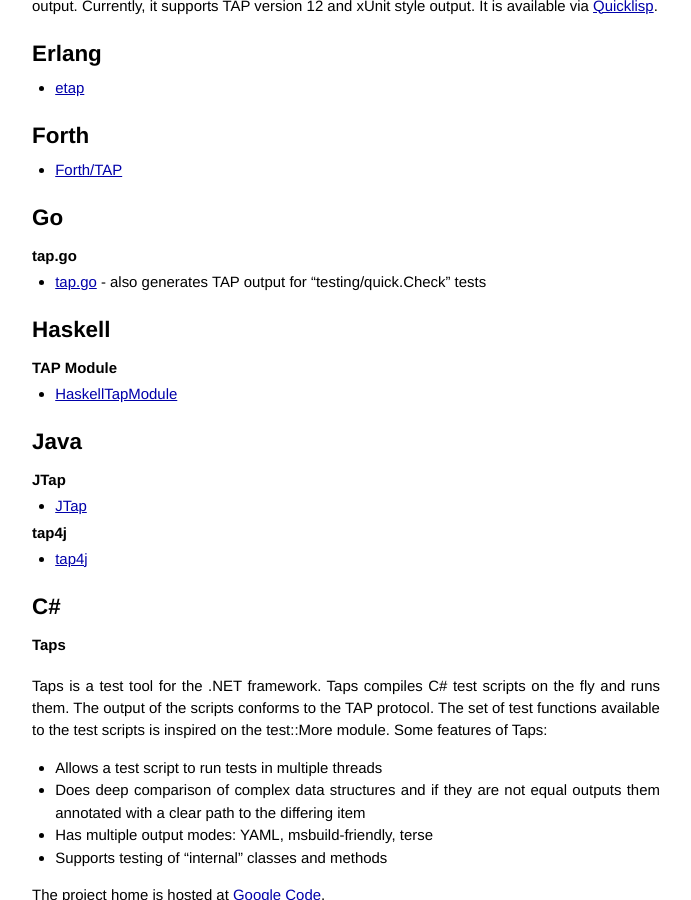
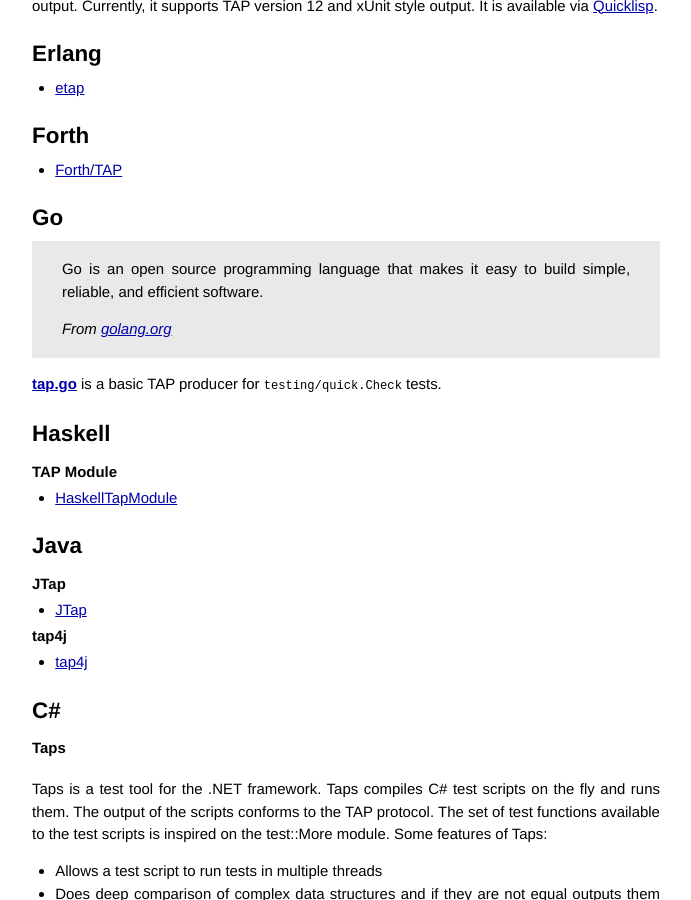
Before and after one commit to TestAnything/testanything.github.io, a Jekyll site: the page built from producers.md, in a window 1280 px wide and 900 px high, scrolled down 1945 px. Shown: the whole window, without its empty margins (294-985 px from the left). Built offline with Jekyll 4.4.1, drawn with Linux system fonts in a browser that asks for light colours; Markdown is read by kramdown in place of the engine named in the settings.

Commit message:
Update the Go producer section.

```diff
--- a/producers.md
+++ b/producers.md
@@ -119,9 +119,13 @@
 <a id="go"></a>
 ## Go
 
-### tap.go
+> Go is an open source programming language that makes it easy to build
+> simple, reliable, and efficient software.
+>
+> *From [golang.org](https://golang.org/)*
 
--    [tap.go](https://github.com/mndrix/tap.go) - also generates TAP output for "testing/quick.Check" tests
+**[tap.go](https://github.com/mndrix/tap.go)** is a basic TAP producer
+for `testing/quick.Check` tests.
 
 <a id="haskell"></a>
 ## Haskell
```
